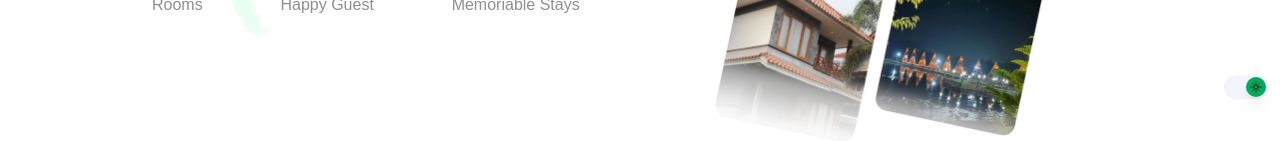
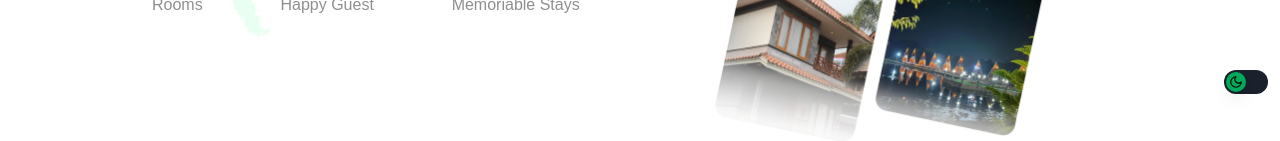
Before and after one commit to arifinhabibi/hotify, a Next.js app: page / in a window 1280 px wide. Shown: the part 659-800 px from the top of the page. Built offline with nearby package versions, Linux system fonts and the light colour scheme.

Commit message:
fix error toggle theme

```diff
--- a/components/ThemeToggle.tsx
+++ b/components/ThemeToggle.tsx
@@ -1,8 +1,6 @@
 "use client";
 
 import { Switch } from "@/components/ui/switch";
-import { MoonIcon } from "@heroicons/react/24/outline";
-import { SwitchThumb } from "@radix-ui/react-switch";
 import { useEffect, useState } from "react";
 
 const ThemeToggle = () => {
@@ -41,8 +39,8 @@ const ThemeToggle = () => {
     <div className="fixed bottom-10 right-3">
       <Switch
         onCheckedChange={toggleTheme}
-        defaultChecked={localStorage.getItem("theme") != "light" ? true : false}
-        checked={localStorage.getItem("theme") != "light" ? true : false}
+        defaultChecked={theme != "light" ? true : false}
+        checked={theme != "light" ? true : false}
       ></Switch>
     </div>
   );
```
